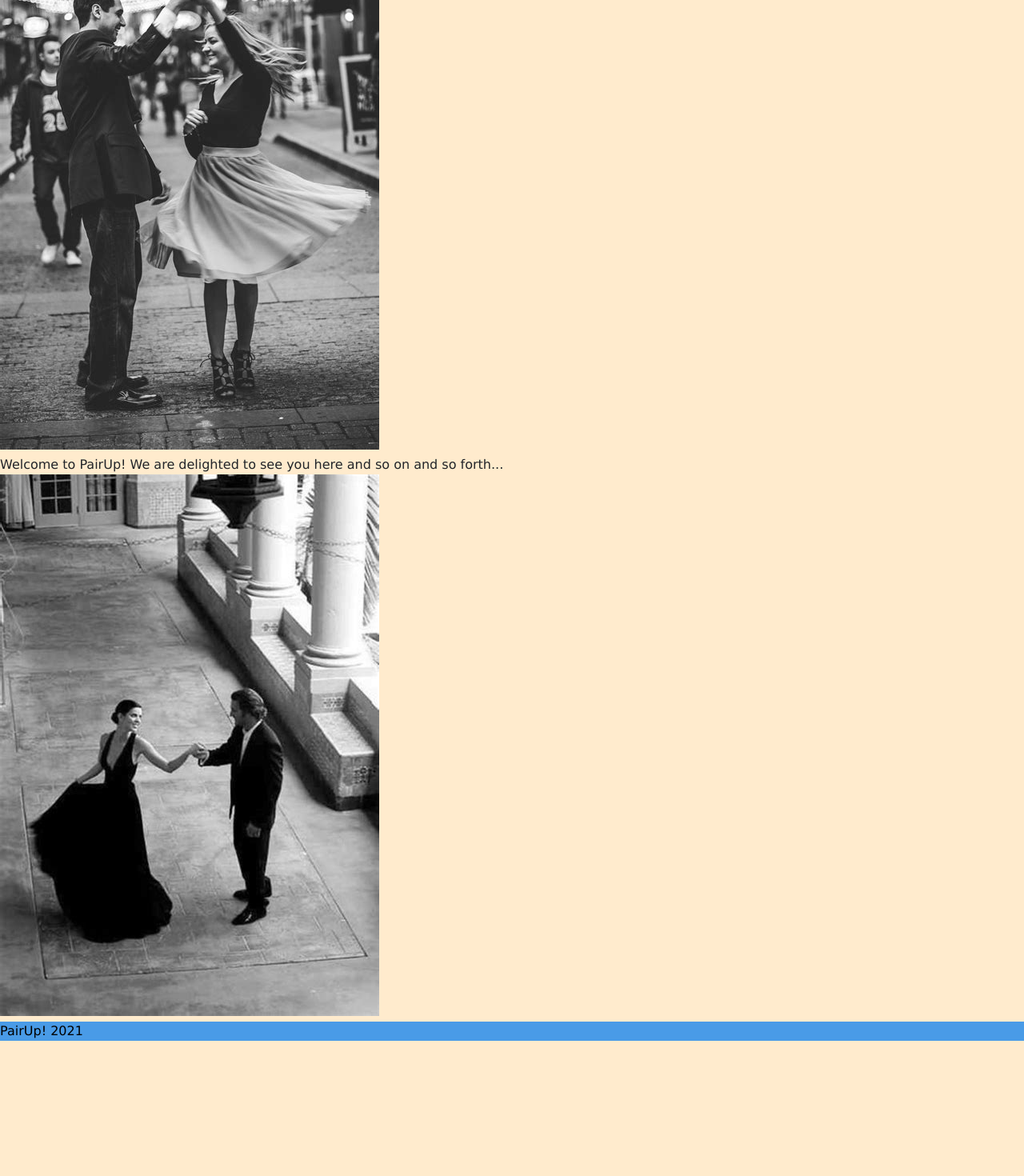
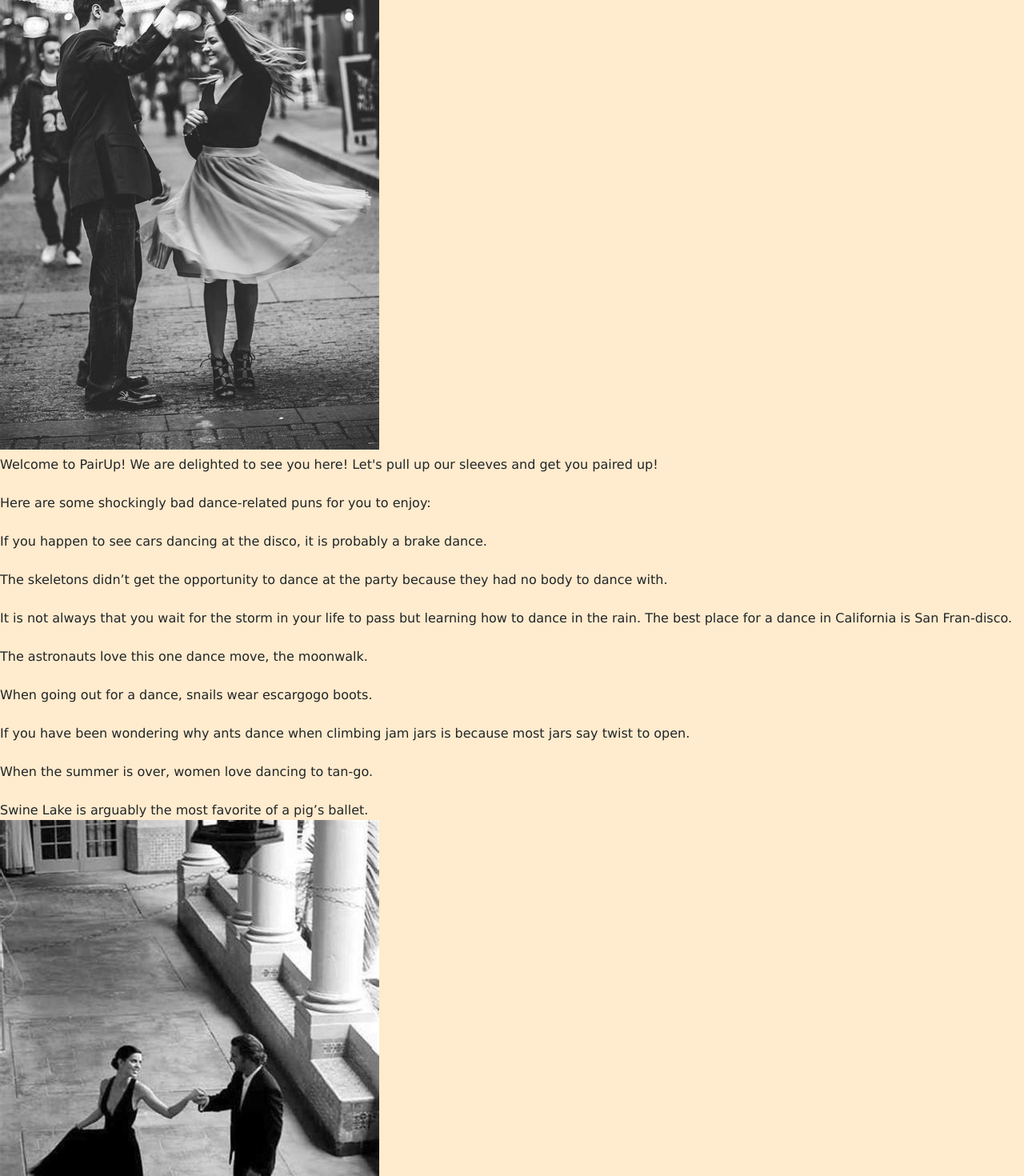
Before and after one commit to jeciwallner/pair-up, a Next.js app: page / in a window 1280 px wide. Shown: the part 465-1935 px from the top of the page at 80% size. Before the commit the page ends 1766 px from the top, so only its background shows below. Built offline with nearby package versions, Linux system fonts and the light colour scheme.

Commit message:
💬 Add ludicrous puns

```diff
--- a/pages/index.js
+++ b/pages/index.js
@@ -1,10 +1,18 @@
 // This is my home / my landing page
 
+import { css } from '@emotion/react';
 import Head from 'next/head';
 import Image from 'next/image';
 import Layout from '../components/Layout';
 import classical from '../public/images/classical.jpeg';
 import cleveland from '../public/images/cleveland.jpeg';
+
+const img = css`
+  max-width: 100%;
+  min-height: 500px;
+  max-height: 800px;
+  height: auto;
+`;
 
 export default function Home() {
   return (
@@ -12,12 +20,49 @@ export default function Home() {
       <Head>
         <title>Pair Up! - Home</title>
       </Head>
-      <Image src={cleveland} alt="dancing couple in downtown cleveland" />
-      <div>
-        Welcome to PairUp! We are delighted to see you here and so on and so
-        forth...
+      <div class="row">
+        <div class="column">
+          <Image
+            css={img}
+            src={cleveland}
+            alt="dancing couple in downtown cleveland"
+          />
+        </div>
+        <div class="column">
+          Welcome to PairUp! We are delighted to see you here! Let's pull up our
+          sleeves and get you paired up!
+          <br /> <br />
+          Here are some shockingly bad dance-related puns for you to enjoy:
+          <br /> <br />
+          If you happen to see cars dancing at the disco, it is probably a brake
+          dance.
+          <br /> <br />
+          The skeletons didn’t get the opportunity to dance at the party because
+          they had no body to dance with.
+          <br /> <br />
+          It is not always that you wait for the storm in your life to pass but
+          learning how to dance in the rain. The best place for a dance in
+          California is San Fran-disco.
+          <br /> <br />
+          The astronauts love this one dance move, the moonwalk.
+          <br /> <br />
+          When going out for a dance, snails wear escargogo boots.
+          <br /> <br />
+          If you have been wondering why ants dance when climbing jam jars is
+          because most jars say twist to open.
+          <br /> <br />
+          When the summer is over, women love dancing to tan-go.
+          <br /> <br />
+          Swine Lake is arguably the most favorite of a pig’s ballet.
+        </div>
+        <div class="column">
+          <Image
+            className="image"
+            src={classical}
+            alt="classical dancing couple"
+          />
+        </div>
       </div>
-      <Image src={classical} alt="classical dancing couple" />
     </Layout>
   );
 }
```
